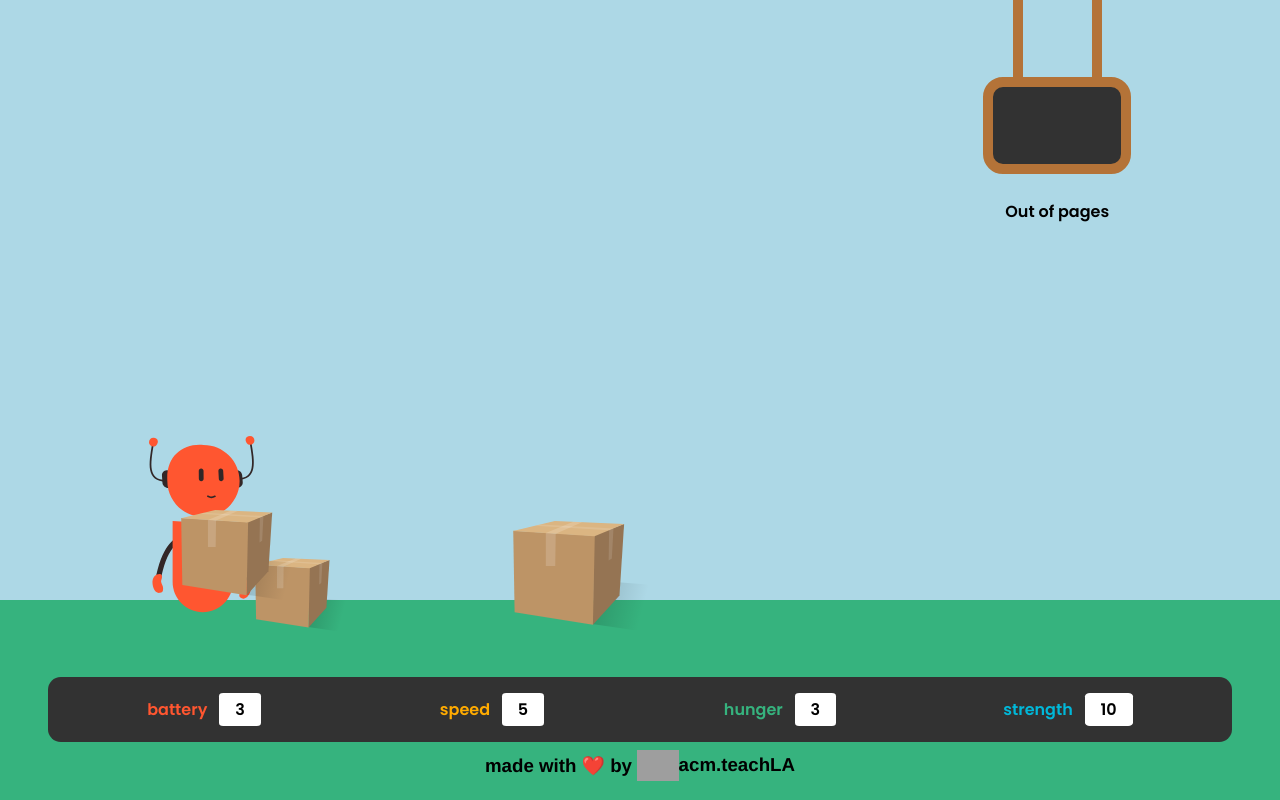
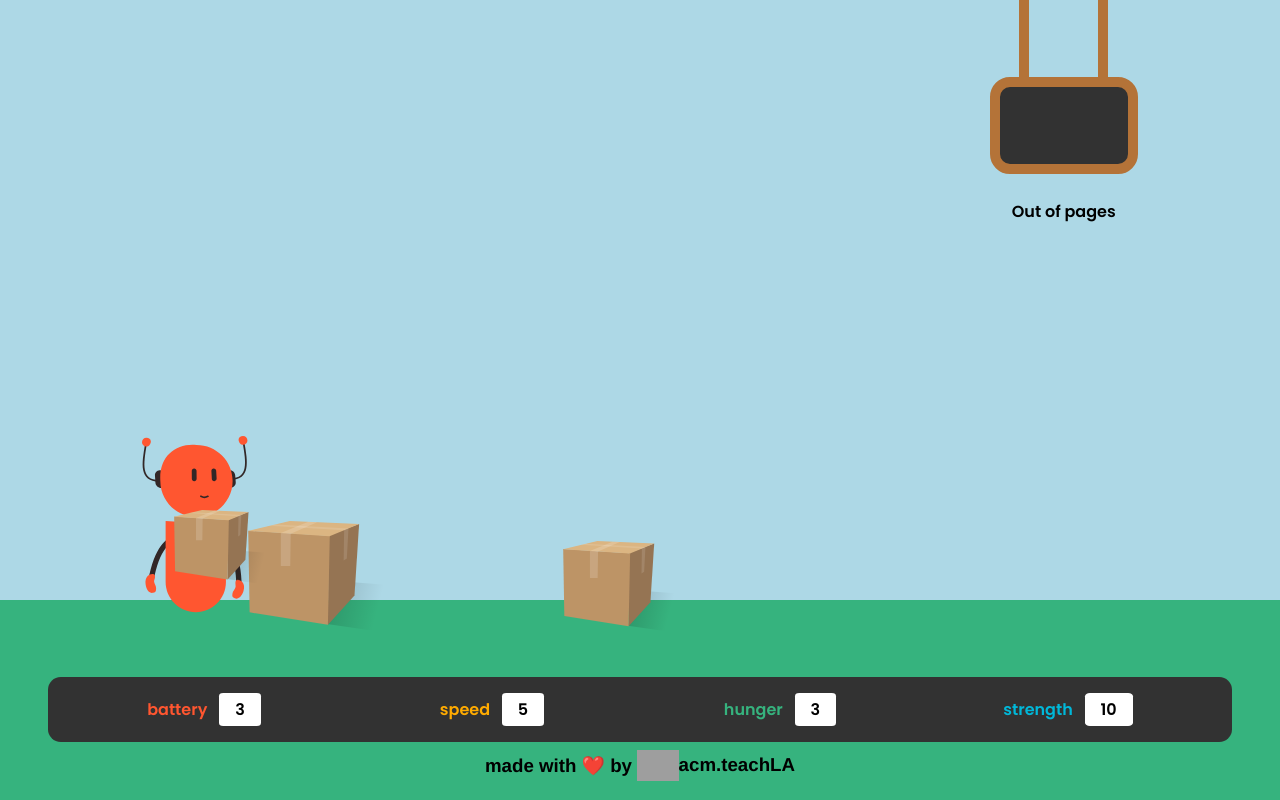
Before and after one commit to uclaacm/conditional-learning-lab, a React app: page /nested in a window 1280 px wide. Built offline with nearby package versions, Linux system fonts and the light colour scheme; grey boxes are pictures that could not be loaded; a web font is replaced by a local one.

Commit message:
* Adds a state variable in app.tsx to keep track of which box is chosen (#97)
on /IfElif page
* Depending on chosen box, the robot will be shown holding a different
  box on /Nested

Co-authored-by: Nathan Endow <35786272+nendow02@users.noreply.github.com>

```diff
--- a/src/components/App.tsx
+++ b/src/components/App.tsx
@@ -60,6 +60,12 @@ function App(): JSX.Element {
     }).catch(err => console.error(err));
   }, []);
 
+  const [boxChosen, setBoxChosen] = useState('');
+
+  const makeBoxChoice = (boxChoice: string) => {
+    setBoxChosen(boxChoice);
+  };
+
   return (
     <div id="app-wrapper">
       <div id="main-section">
@@ -71,7 +77,7 @@ function App(): JSX.Element {
             <Route exact path="/hungerifelse"><HungerIfElse /></Route>
             <Route exact path="/obstacleifelse"><ObstacleIfElse /></Route>
             <Route exact path="/ifelif"><IfElif /></Route>
-            <Route exact path="/nested"><Nested /></Route>
+            <Route exact path="/nested"><Nested boxChosen={boxChosen} /></Route>
           </Switch>
         </motion.div>
         <motion.div initial={{ opacity: 0 }} animate={controls}>
@@ -80,6 +86,7 @@ function App(): JSX.Element {
             statAction={handleStatChange}
             playerStats={playerStats}
             openPlayAgain={() => setPlayAgainOpen(true)}
+            makeBoxChoice={makeBoxChoice}
           />
         </motion.div>
       </div>
--- a/src/components/pages/Nested.tsx
+++ b/src/components/pages/Nested.tsx
@@ -5,18 +5,40 @@ import mediumbox from '../../assets/mediumbox.svg';
 import robot from '../../assets/robot.svg';
 import smallbox from '../../assets/smallbox.svg';
 
-function Nested(): JSX.Element {
+interface NestedProps {
+  boxChosen : string;
+}
+
+function Nested(props: NestedProps): JSX.Element {
+  let heldbox;
+  let secondbox;
+  let thirdbox;
+
+  if (props.boxChosen === 'large') {
+    heldbox = largebox;
+    secondbox = smallbox;
+    thirdbox = mediumbox;
+  } else if (props.boxChosen === 'medium') {
+    heldbox = mediumbox;
+    secondbox = largebox;
+    thirdbox = smallbox;
+  } else {
+    heldbox = smallbox;
+    secondbox = largebox;
+    thirdbox = mediumbox;
+  }
+
   return (
     <div>
       <div className='illustration'>
         <div id="stacked">
           <img src={robot} className="robot" alt="robot"></img>
-          <img className="stacked-element box" src={mediumbox} alt="mediumbox"></img>
+          <img className="stacked-element box" src={heldbox} alt="mediumbox"></img>
         </div>
         <div id="boxes">
-          <img src={smallbox} className="box" alt="smallbox"></img>
+          <img src={secondbox} className="box" alt="smallbox"></img>
           <img className="hidden box" src={mediumbox} alt="mediumbox"></img>
-          <img src={largebox} className="box" alt="largebox"></img>
+          <img src={thirdbox} className="box" alt="largebox"></img>
         </div>
       </div>
     </div>
--- a/src/components/shared/CodeSection.tsx
+++ b/src/components/shared/CodeSection.tsx
@@ -8,7 +8,8 @@ interface CodeSectionProps {
   startExitAnimation: (nextPage: string) => void,
   statAction: (addBattery: number, addSpeed: number, addStrength: number, addHunger: number) => void,
   playerStats: statsObject,
-  openPlayAgain: () => void
+  openPlayAgain: () => void,
+  makeBoxChoice: (boxChoice: string) => void,
 }
 
 export default function CodeSection(props: CodeSectionProps): JSX.Element {
@@ -33,9 +34,13 @@ export default function CodeSection(props: CodeSectionProps): JSX.Element {
 
   // Parameters for onClick are (addBattery, addSpeed, addStrength, addHunger)
 
-  const handleCorrect = (addBattery: number, addSpeed: number, addStrength: number, addHunger: number) => {
+  const handleCorrect = (addBattery: number, addSpeed: number, addStrength: number, addHunger: number, setChosenBox?: () => void) => { // eslint-disable-line
     if (currentPage === '/Nested')
       props.openPlayAgain();
+    else if (currentPage === '/IfElif' && setChosenBox) {
+      setChosenBox();
+      props.startExitAnimation(nextPage);
+    }
     else
       props.startExitAnimation(nextPage);
     props.statAction(addBattery, addSpeed, addStrength, addHunger);
@@ -81,9 +86,9 @@ export default function CodeSection(props: CodeSectionProps): JSX.Element {
     case '/IfElif':
       buttons = (
         <div className='buttons'>
-          <ChoiceButton text="Small box" correctLogic={strength <= 5 || battery <= 3} correctAction={() => handleCorrect(0, 0, -1, 0)} />
-          <ChoiceButton text="Medium box" correctLogic={strength > 5 && battery > 3} correctAction={() => handleCorrect(0, 0, -2, 0)} />
-          <ChoiceButton text="Big box" correctLogic={strength > 8 && battery > 5} correctAction={() => handleCorrect(0, 0, -3, 0)} />
+          <ChoiceButton text="Small box" correctLogic={strength <= 5 || battery <= 3} correctAction={() => handleCorrect(0, 0, -1, 0, () => props.makeBoxChoice('small'))} />
+          <ChoiceButton text="Medium box" correctLogic={strength > 5 && battery > 3} correctAction={() => handleCorrect(0, 0, -2, 0, () => props.makeBoxChoice('medium'))} />
+          <ChoiceButton text="Big box" correctLogic={strength > 8 && battery > 5} correctAction={() => handleCorrect(0, 0, -3, 0, () => props.makeBoxChoice('large'))} />
         </div>
       );
       codeContent = ['if strength > 8 and battery > 5:', '    carry(big_box)', '    strength -= 3', 'elif strength > 5 and battery > 3', '    carry(medium_box)', '    strength -= 2', 'else:', '    carry(small_box)', '    strength -= 1'];
@@ -107,7 +112,7 @@ export default function CodeSection(props: CodeSectionProps): JSX.Element {
     <div>
       <div className="hook"></div>
       <div id="code">
-        {codeContent.map((item,index) => {
+        {codeContent.map((item, index) => {
           let indents = 0;
           for (let i = 0; i < item.length; i++) {
             if (item[i] == ' ') indents += 1;
```
